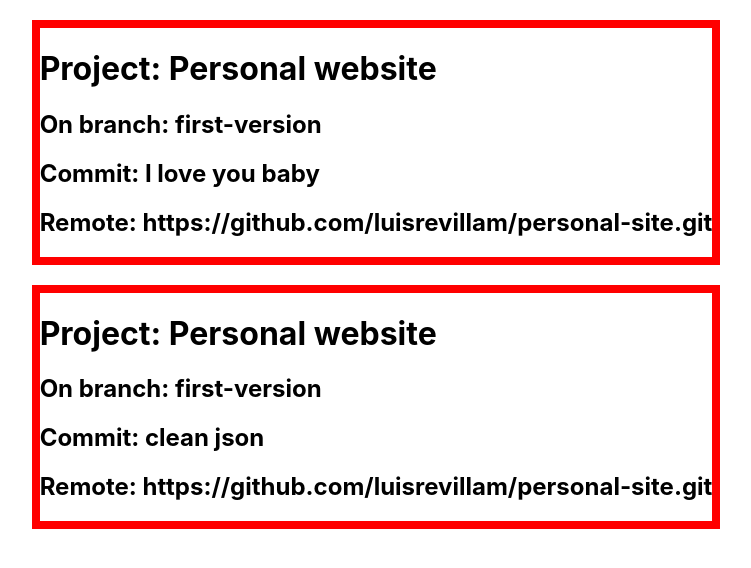
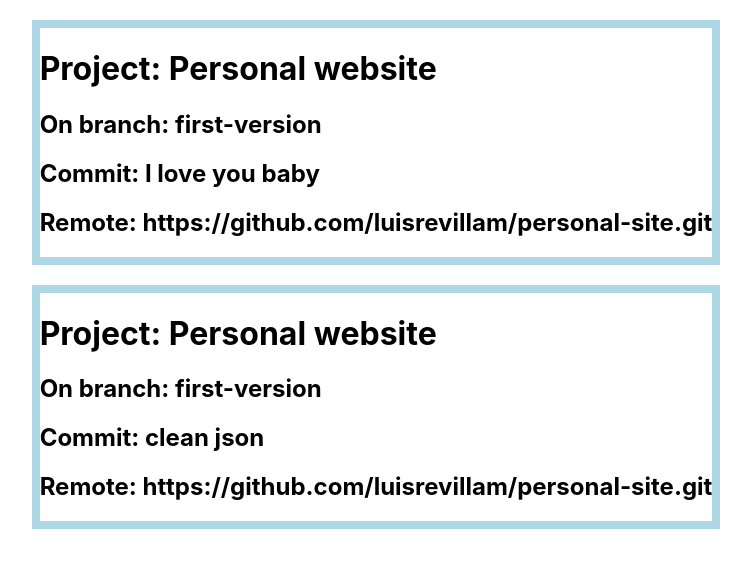
Before and after one commit to LuisRevillaM/personal-site, a React (Create React App) app: page / in a window 1280 px wide. Shown: the top 568 px of the page, without its empty margins (264-1015 px from the left). Built offline with nearby package versions, Linux system fonts and the light colour scheme.

Commit message:
I love you again from another branch

```diff
--- a/src/App.css
+++ b/src/App.css
@@ -1,5 +1,5 @@
 .Commit {
-  border: solid 8px red;
+  border: solid 8px lightblue;
   border-radius: 80;
   margin: 20px;
 }
```
